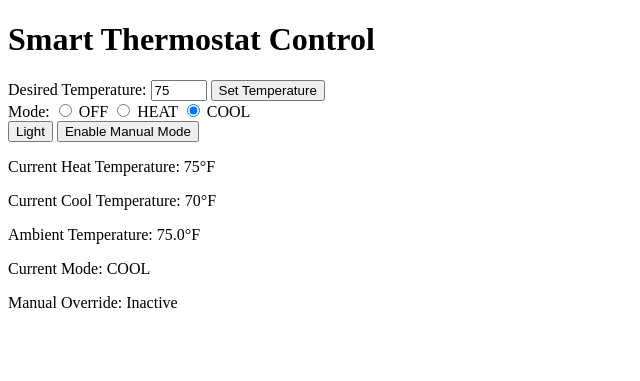
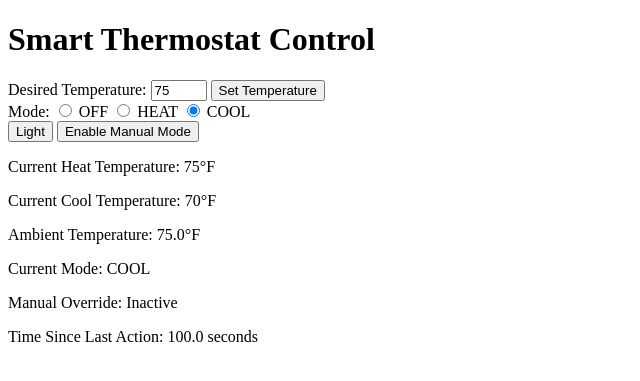
Before and after one commit to jasonkaufmann/smart-thermostat, a Flask app: page / in a window 1280 px wide. Shown: the top 381 px of the page, without its empty margins (0-640 px from the left). Run offline with Flask 3, Linux system fonts and the light colour scheme.

Commit message:
update to control thermostat

```diff
--- a/templates/index.html
+++ b/templates/index.html
@@ -34,5 +34,6 @@
     <p>Ambient Temperature: {{ ambient_temp }}°F</p>
     <p>Current Mode: {{ mode_options[current_mode] }}</p>
     <p>Manual Override: {{ 'Active' if manual_override else 'Inactive' }}</p>
+    <p>Time Since Last Action: {{ time_since_last_action | round(1) }} seconds</p>
 </body>
 </html>
```
Also changed, not shown: latest_photo.jpg.
